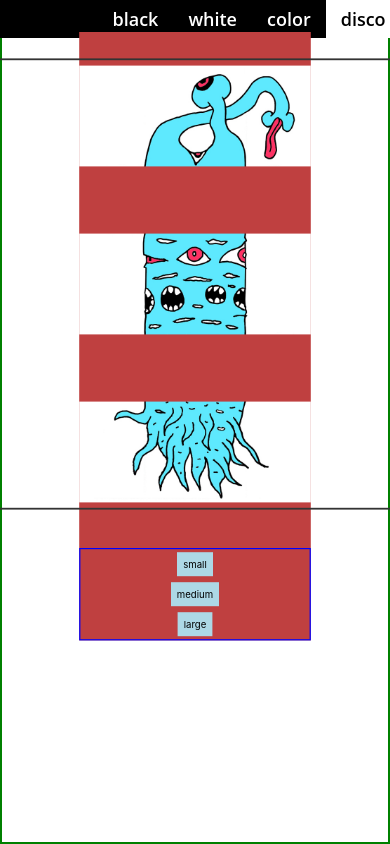
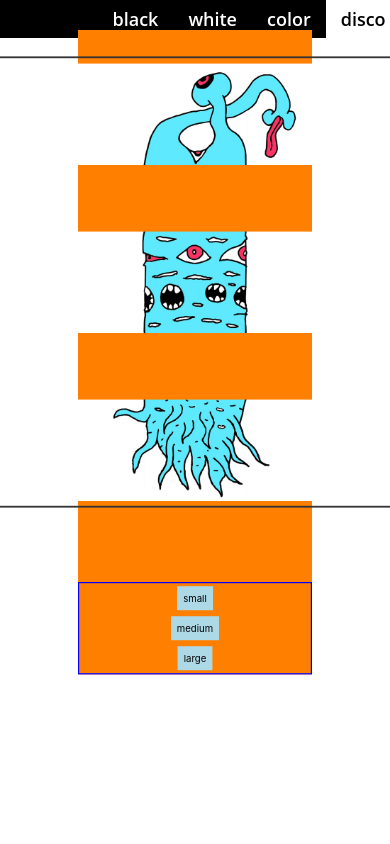
Before and after one commit to zoltanalmodo/ddisco-003, a React (Create React App) app: page /#/buy in a window 390 px wide. Shown: the top 844 px of the page. Built offline with nearby package versions, Linux system fonts and the light colour scheme.

Commit message:
MOBILE CSS buy page cleanup 008

```diff
--- a/src/App.css
+++ b/src/App.css
@@ -32,23 +32,13 @@
   justify-content: flex-start;
   align-items: center;
   background-color: white;
-  border: 2px solid green;
 }
 
-.sizes_container {
-  display: flex;
-  flex-direction: column;
-  justify-content: flex-start;
-  align-items: center;
-  height: auto;
-  border: 2px solid blue;
-  margin-top: 20px;
-}
-.size_button {
-  background-color: lightblue;
-  padding: 10px;
-  margin: 5px;
-  text-align: center;
+.carousel_black {
+  background-color: black;
+  margin-top: 128px;
+  max-height: 100vh;
+  max-width: 100vw;
 }
 
 .carousel_white {
@@ -59,20 +49,34 @@
 }
 
 .carousel_white_buy {
-  background-color: hsl(0, 50%, 50%);
+  background-color: hsl(30, 100%, 50%);
   max-width: 100vw;
   transform: scale(0.6);
-  margin-top: 320px;
+  margin-top: 80px;
   transform-origin: top center;
   box-sizing: border-box;
 }
 
-.carousel_black {
-  background-color: black;
-  margin-top: 128px;
-  max-height: 100vh;
-  max-width: 100vw;
+.sizes_container {
+  display: flex;
+  flex-direction: column;
+  justify-content: flex-start;
+  align-items: center;
+  height: auto;
+  border: 2px solid blue;
+  margin-top: 80px;
 }
+
+.size_button {
+  background-color: lightblue;
+  padding: 10px;
+  margin: 5px;
+  text-align: center;
+}
+
+/* ==================================================================================================== */
+/* ========================================= NAVIGATION START ========================================= */
+/* ==================================================================================================== */
 
 button {
   text-decoration: none;
@@ -100,8 +104,6 @@ button:active {
   background-color: hsl(0, 100%, 50%);
   color: hsl(0, 0%, 100%);
 }
-
-/* NAVIGATION START */
 
 .navigation-wrapper {
   padding-bottom: 0px;
@@ -138,8 +140,9 @@ nav {
   height: 38px;
 }
 
-/* NAVIGATION END */
-
+/* ==================================================================================================== */
+/* ========================================== NAVIGATION END ========================================== */
+/* ==================================================================================================== */
 
 /* FRAME around the image = START */
 
@@ -273,9 +276,11 @@ li {
 
 
 /*==========================================================================================================================*/
+/*==========================================================================================================================*/
 /*------------------------------------------------- MEDIA QUERIES start ----------------------------------------------------*/
 /*==========================================================================================================================*/
-/* READY TO CHECK */
+/*==========================================================================================================================*/
+
 
 /* Portrait and Landscape */
 @media only screen
```
